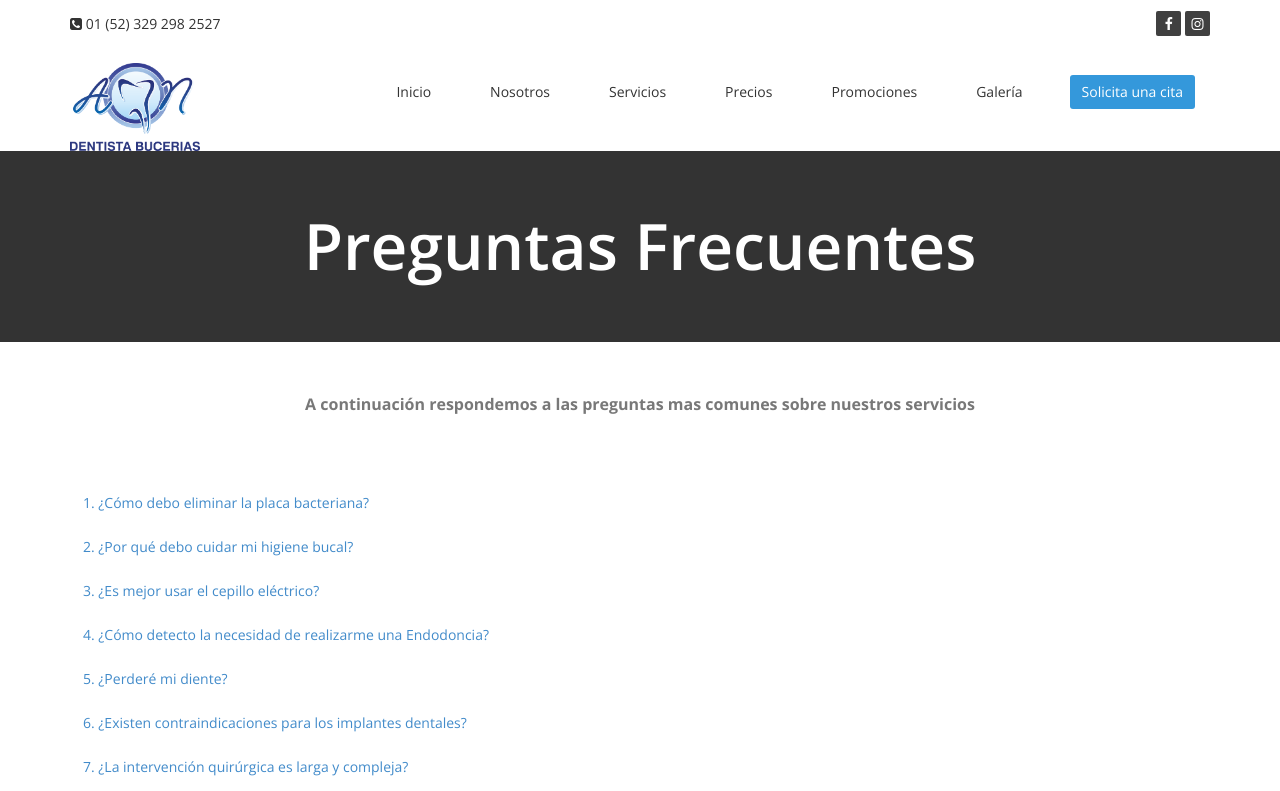
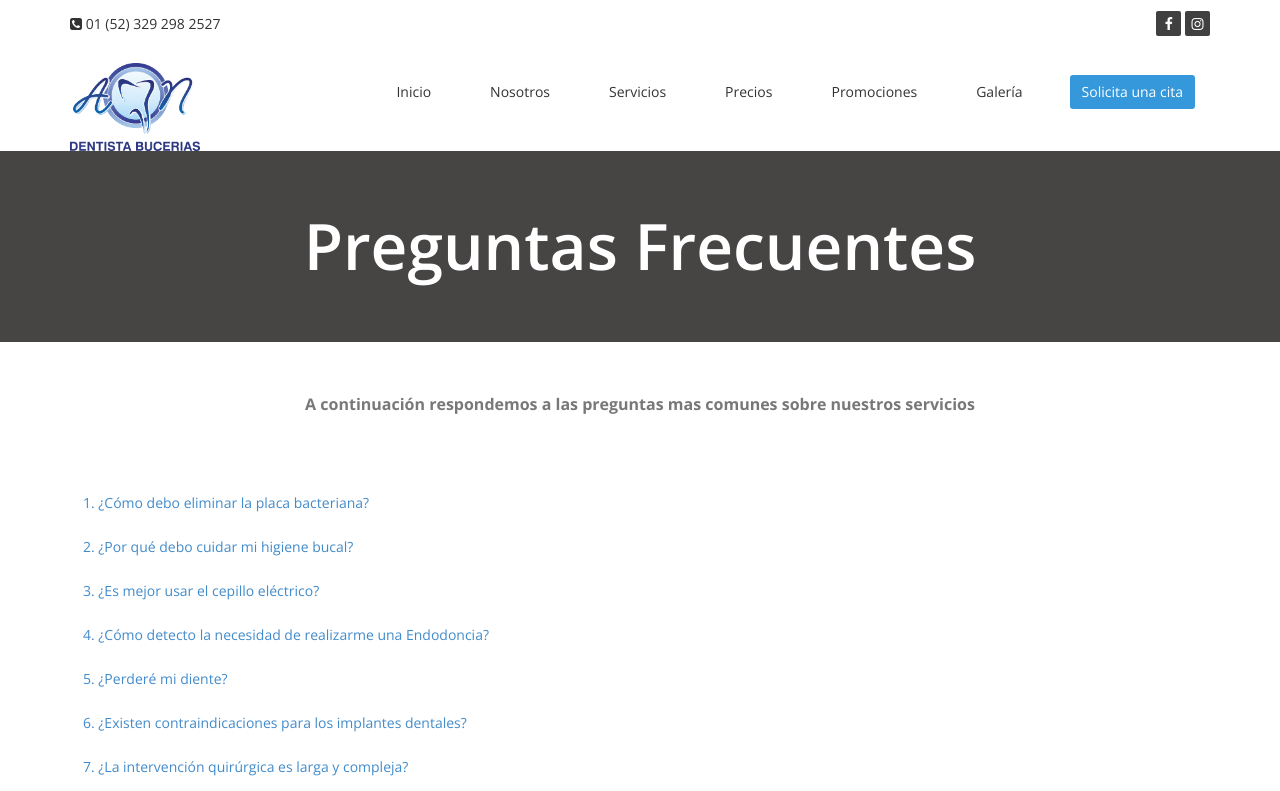
Before and after one commit to zadath/dentalbucerias, a plain HTML site: page faqs.html in a window 1280 px wide. Shown: the top 791 px of the page. Drawn offline with nearby package versions, Linux system fonts and the light colour scheme.

Commit message:
cuarto commit 31 enero

```diff
--- a/faqs.html
+++ b/faqs.html
@@ -21,7 +21,8 @@
     <script src="js/html5shiv.js"></script>
     <script src="js/respond.min.js"></script>
     <![endif]-->
-    <link rel="shortcut icon" href="images/ico/favicon.ico">
+    <!--<link rel="shortcut icon" href="images/ico/favicon.ico">-->
+    <link rel="shortcut icon" href="images/ico/tooth.svg">
     <link rel="apple-touch-icon-precomposed" sizes="144x144" href="images/ico/apple-touch-icon-144-precomposed.png">
     <link rel="apple-touch-icon-precomposed" sizes="114x114" href="images/ico/apple-touch-icon-114-precomposed.png">
     <link rel="apple-touch-icon-precomposed" sizes="72x72" href="images/ico/apple-touch-icon-72-precomposed.png">
@@ -82,8 +83,8 @@
     </header><!--/header-->
 
 
-    <div class="page-title" style="background-color:  #333333">
-        <h1>Preguntas Frecuentes</h1>
+    <div class="page-title" style="background-color:  #474444">
+       <h1>Preguntas Frecuentes</h1>
     </div>
 
     <section id="contact-page">
```
Also changed, not shown: about-us.html (+1 -1 lines), avisoprivacidad.html (+1 -1 lines), contact-us.html (+1 -1 lines), index.html (+2 -1 lines), portfolio.html (+1 -1 lines), precios.html (+1 -1 lines), promos.html (+1 -1 lines), services.html (+1 -1 lines), terminos.html (+1 -1 lines), images/ico/0279.png_1200.png (added), images/ico/teeth.svg (added), images/ico/tooth.svg (added).
